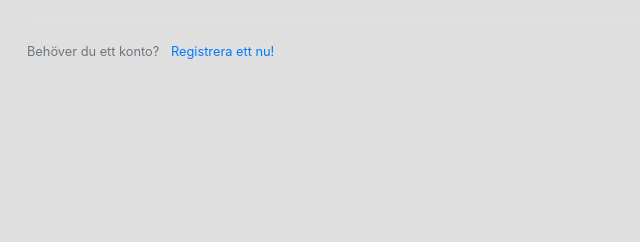
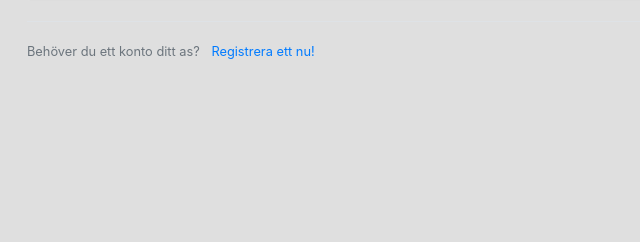
Before and after one commit to AntonVyoni/interaktionsdesign_projekt, a Flask app: page /login in a window 1280 px wide. Shown: the part 540-782 px from the top of the page, without its empty margins (0-640 px from the left). Run offline with Flask 2, Linux system fonts and the light colour scheme; some libraries are stand-ins or nearby versions.

Commit message:
init anton L

```diff
--- a/templates/login.html
+++ b/templates/login.html
@@ -46,7 +46,7 @@
 </div>
 <div class="border-top pt-3">
     <small class="text-muted">
-            Behöver du ett konto? <a class="ml-2" href="{{ url_for('register') }}">Registrera ett nu!</a>
+        Behöver du ett konto ditt as? <a class="ml-2" href="{{ url_for('register') }}">Registrera ett nu!</a>
     </small>
 </div>
 {% endblock content %}
```
Lines whose indentation alone changed are shown as unchanged.
